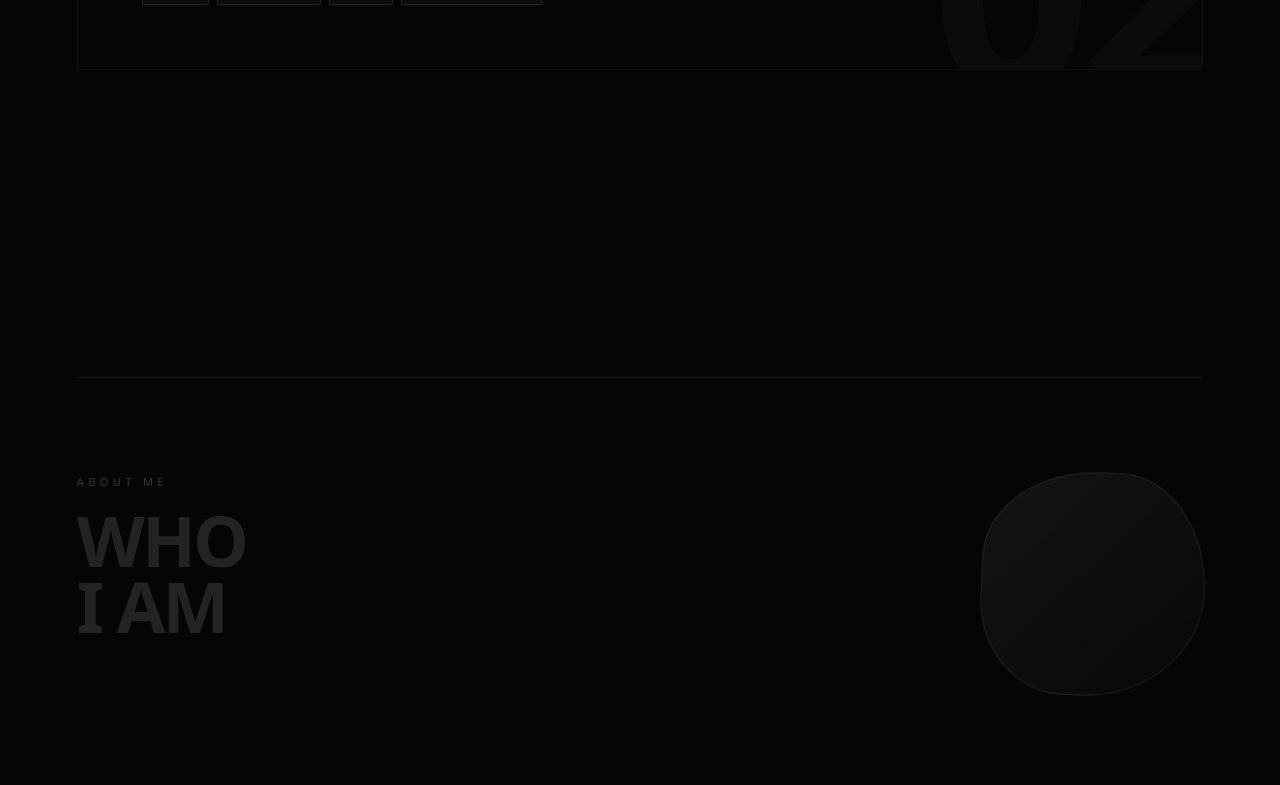
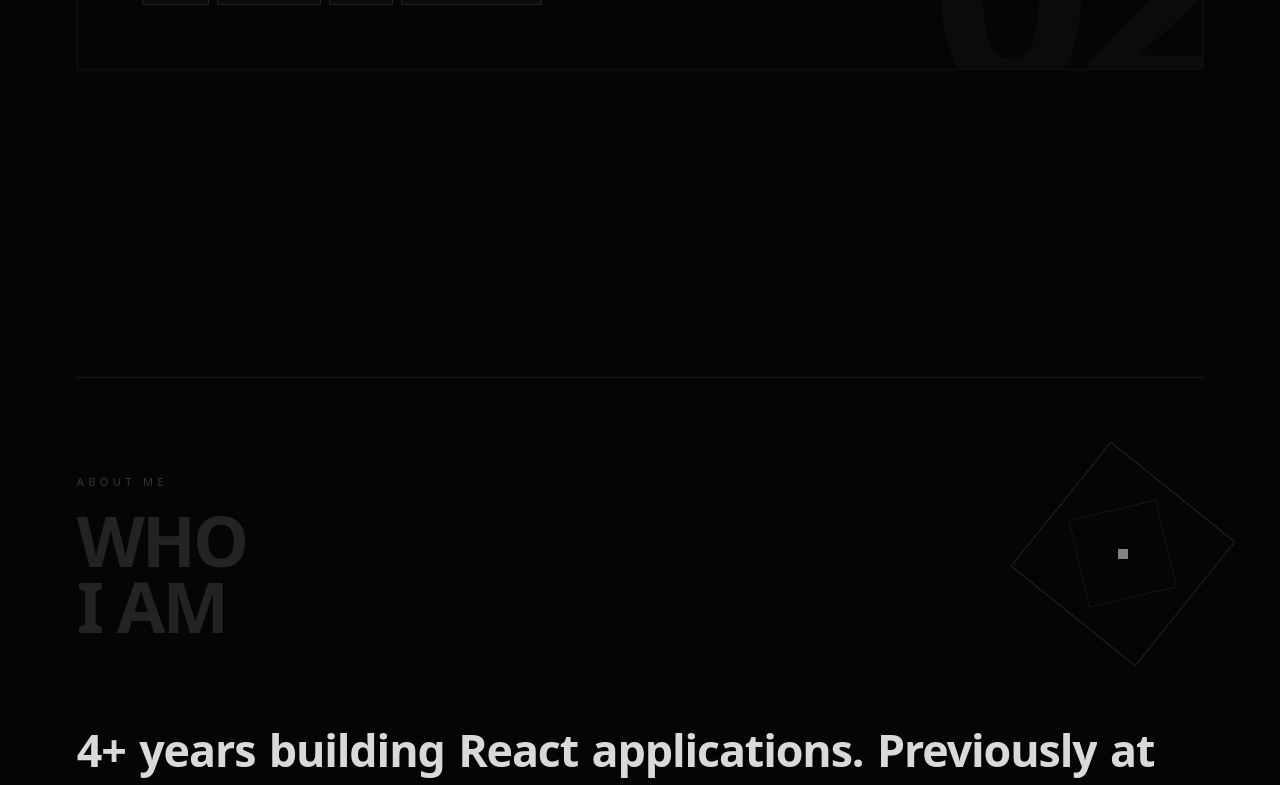
Before and after one commit to pujxn/portfolio, a React app: page / in a window 1280 px wide. Shown: the part 2000-2785 px from the top of the page. Built offline with nearby package versions, Linux system fonts and the light colour scheme; the HTML template or start-up script is replaced by a standard one.

Commit message:
Replace wobbly elements with geometric rotating squares and clean tag hover

```diff
--- a/src/components/About.tsx
+++ b/src/components/About.tsx
@@ -58,30 +58,37 @@ function WordReveal({ inView }: { inView: boolean }) {
   )
 }
 
-// Wobbling decorative blob
-function WobblingBlob() {
+// Two counter-rotating squares — geometric, precise
+function RotatingSquares() {
+  const size = 'clamp(80px, 14vw, 160px)'
   return (
-    <motion.div
-      animate={{
-        borderRadius: [
-          '60% 40% 55% 45% / 50% 60% 40% 50%',
-          '40% 60% 45% 55% / 60% 40% 50% 50%',
-          '55% 45% 60% 40% / 40% 55% 60% 45%',
-          '60% 40% 55% 45% / 50% 60% 40% 50%',
-        ],
-        rotate: [0, 8, -6, 3, 0],
-        scale: [1, 1.04, 0.97, 1.02, 1],
-      }}
-      transition={{ duration: 8, repeat: Infinity, ease: 'easeInOut' }}
-      style={{
-        width: 'clamp(100px, 18vw, 220px)',
-        height: 'clamp(100px, 18vw, 220px)',
-        background:
-          'linear-gradient(135deg, rgba(255,255,255,0.06) 0%, rgba(255,255,255,0.01) 100%)',
-        border: '1px solid rgba(255,255,255,0.08)',
-        flexShrink: 0,
-      }}
-    />
+    <div style={{ width: size, height: size, position: 'relative', flexShrink: 0 }}>
+      <motion.div
+        animate={{ rotate: 360 }}
+        transition={{ duration: 18, repeat: Infinity, ease: 'linear' }}
+        style={{
+          position: 'absolute',
+          inset: 0,
+          border: '1px solid rgba(255,255,255,0.12)',
+        }}
+      />
+      <motion.div
+        animate={{ rotate: -360 }}
+        transition={{ duration: 12, repeat: Infinity, ease: 'linear' }}
+        style={{
+          position: 'absolute',
+          inset: '22%',
+          border: '1px solid rgba(255,255,255,0.07)',
+        }}
+      />
+      <div
+        style={{
+          position: 'absolute',
+          inset: '47%',
+          background: 'rgba(255,255,255,0.5)',
+        }}
+      />
+    </div>
   )
 }
 
@@ -162,7 +169,7 @@ export default function About() {
               I AM
             </motion.div>
           </div>
-          <WobblingBlob />
+          <RotatingSquares />
         </div>
 
         {/* Main text */}
--- a/src/components/Projects.tsx
+++ b/src/components/Projects.tsx
@@ -178,12 +178,8 @@ function ProjectCard({
   }
 
   const tagVariants = {
-    rest: { y: 0, rotate: 0 },
-    hover: (i: number) => ({
-      y: [-3, 3, -2, 1, 0],
-      rotate: [-4, 4, -2, 1, 0],
-      transition: { delay: i * 0.05, duration: 0.45, ease: 'easeOut' },
-    }),
+    rest: {},
+    hover: {},
   }
 
   return (
@@ -312,7 +308,13 @@ function ProjectCard({
                 stiffness: 320,
                 damping: 14,
               }}
-              whileHover={{ scale: 1.12, rotate: [0, -3, 3, 0], transition: { duration: 0.3 } }}
+              whileHover={{
+                y: -3,
+                color: 'rgba(255,255,255,0.8)',
+                borderColor: 'rgba(255,255,255,0.3)',
+                background: 'rgba(255,255,255,0.07)',
+                transition: { duration: 0.2 },
+              }}
               style={{
                 fontSize: 11,
                 letterSpacing: '0.15em',
```
